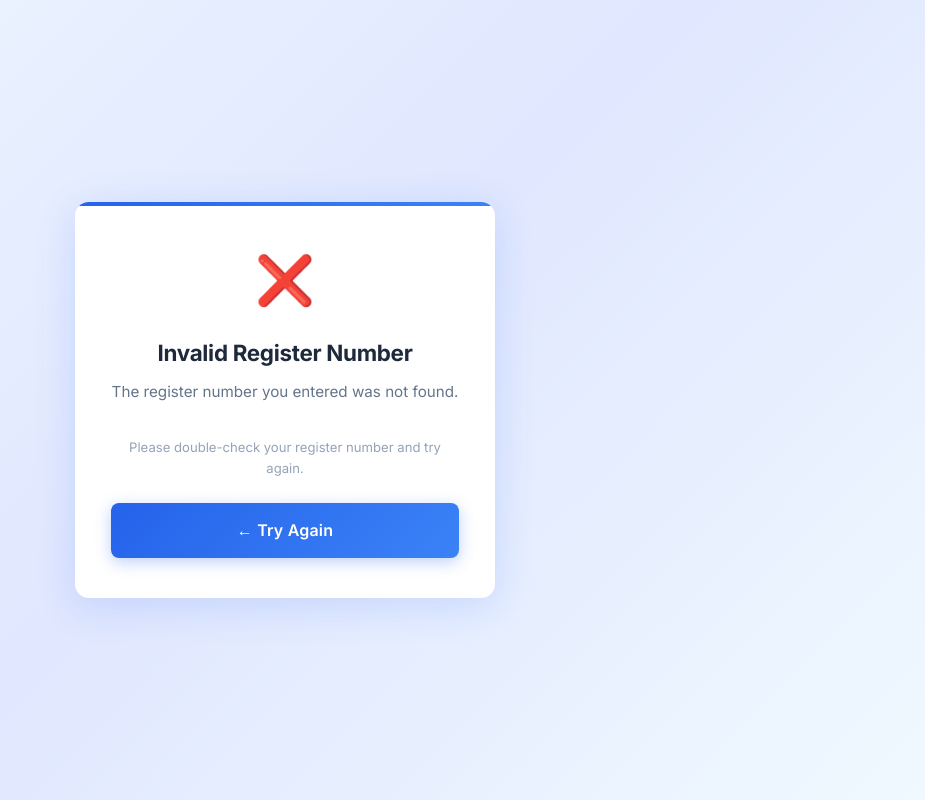
After one commit to Lekshman11/class_attendance, a Flask app: template templates/invalid.html in a window 1280 px wide. The commit adds this page. Shown: the whole page, without its empty margins (355-1280 px from the left). Run offline with Flask 3, Linux system fonts and the light colour scheme; the template is opened without the code that fills it, so the values that code supplies are empty.

Commit message:
feat: admin link on closed page + styled error pages
- closed.html: added Admin Login link so admin can log in anytime
- invalid.html: new styled page for unknown register number
- already_marked.html: new styled page for duplicate attendance
- app.py: mark route now renders styled templates instead of bare text

```diff
--- a/app.py
+++ b/app.py
@@ -80,7 +80,7 @@ def mark():
 
     if not student:
         conn.close()
-        return "Invalid Register Number"
+        return render_template("invalid.html")
 
     # Check duplicate attendance
     cursor.execute(
@@ -92,7 +92,7 @@ def mark():
 
     if existing:
         conn.close()
-        return "Attendance already marked"
+        return render_template("already_marked.html")
 
     # Insert attendance
     cursor.execute(
--- /dev/null
+++ b/templates/invalid.html
@@ -0,0 +1,30 @@
+<!DOCTYPE html>
+<html lang="en">
+<head>
+  <meta charset="UTF-8">
+  <meta name="viewport" content="width=device-width, initial-scale=1.0">
+  <title>Invalid Register Number — AI&amp;DS</title>
+  <link rel="stylesheet" href="/static/style.css">
+</head>
+<body>
+
+<div class="page-center">
+  <div class="card info-card">
+
+    <span class="info-icon">❌</span>
+    <h1>Invalid Register Number</h1>
+    <p>The register number you entered was not found.</p>
+    <br>
+    <p style="color:var(--text-light); font-size:0.82rem;">
+      Please double-check your register number and try again.
+    </p>
+
+    <a href="/" class="btn btn-primary" style="margin-top:24px;">
+      ← Try Again
+    </a>
+
+  </div>
+</div>
+
+</body>
+</html>
```
Also changed, not shown: templates/already_marked.html (added, +30 -0 lines), templates/closed.html (+7 -1 lines).
